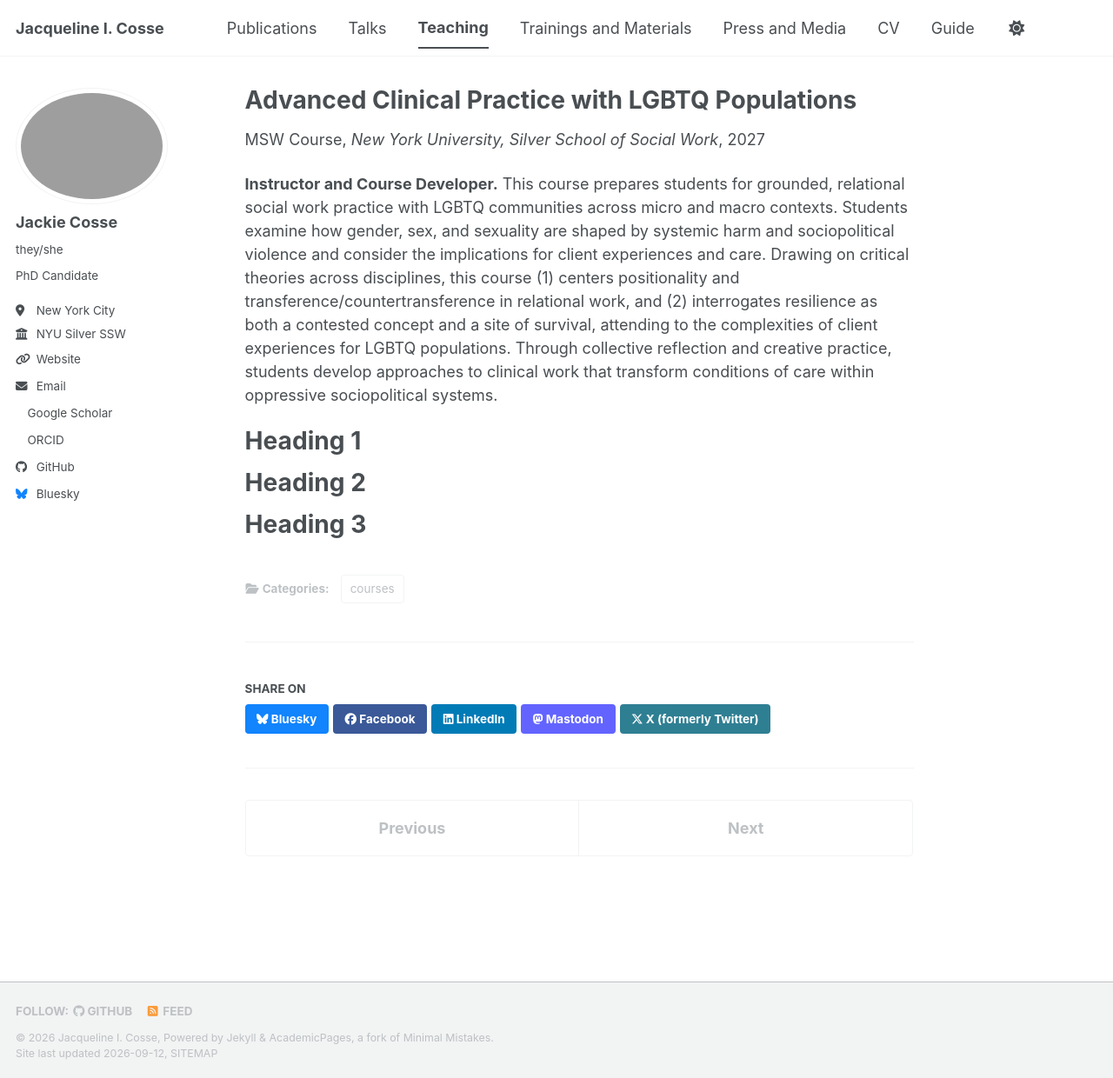
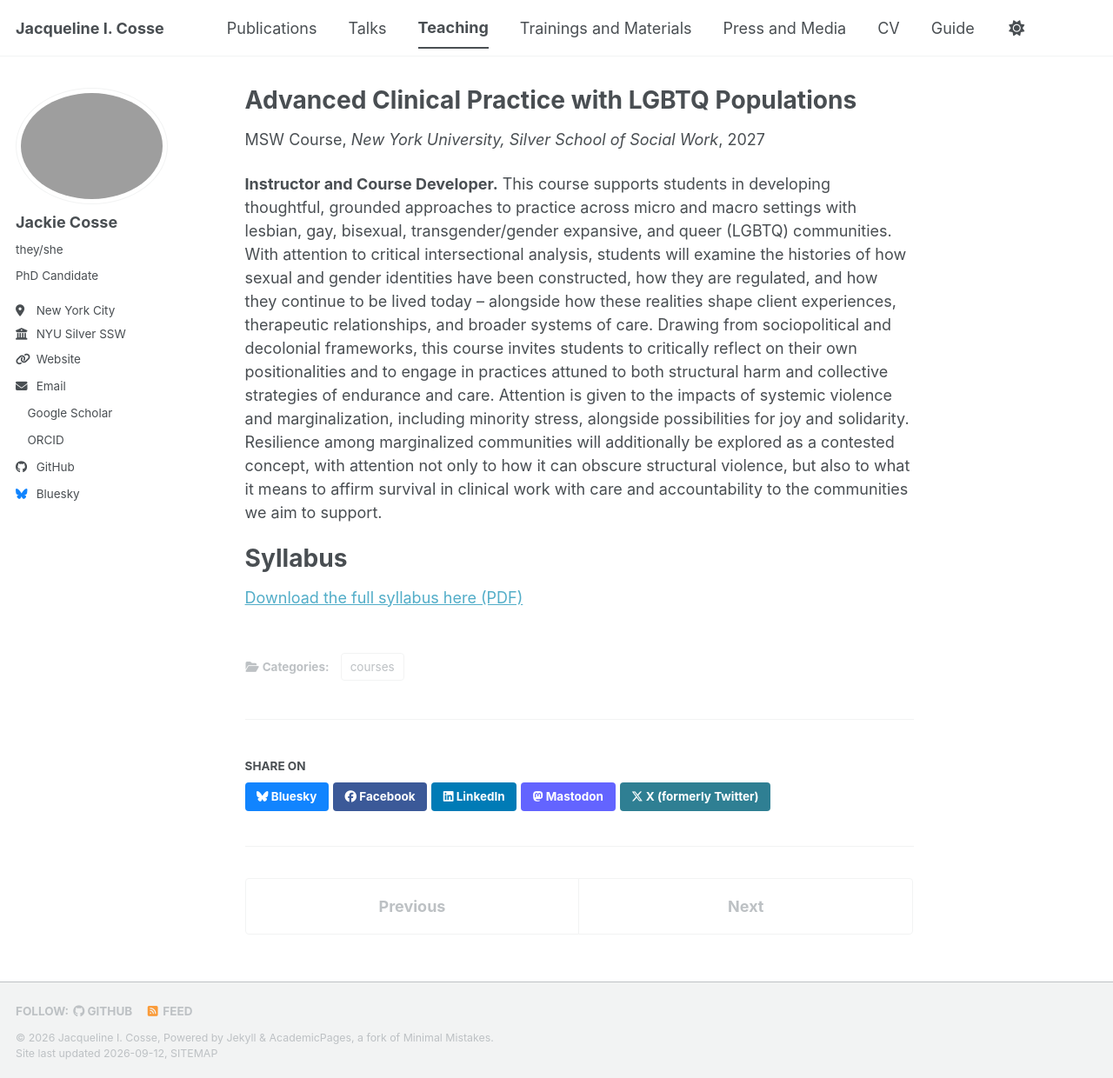
Before and after one commit to jackiecosse/jackiecosse.com, a Jekyll site: the page built from _teaching/2027-lgbtq-practice.md, in a window 1280 px wide and 1240 px high. Shown: the whole window at 87% size. Built offline with Jekyll 4.4.1, drawn with Linux system fonts in a browser that asks for light colours; a style sheet for code colours, icons or effects is not loaded.

Commit message:
Update 2027-lgbtq-practice.md

```diff
--- a/_teaching/2027-lgbtq-practice.md
+++ b/_teaching/2027-lgbtq-practice.md
@@ -8,13 +8,9 @@ venue: "New York University, Silver School of Social Work"
 date: 2027-01-01
 location: "New York, NY"
 ---
-<b>Instructor and Course Developer.</b> This course prepares students for grounded, relational social work practice with LGBTQ communities across micro and macro contexts. Students examine how gender, sex, and sexuality are shaped by systemic harm and sociopolitical violence and consider the implications for client experiences and care. Drawing on critical theories across disciplines, this course (1) centers positionality and transference/countertransference in relational work, and (2) interrogates resilience as both a contested concept and a site of survival, attending to the complexities of client experiences for LGBTQ populations. Through collective reflection and creative practice, students develop approaches to clinical work that transform conditions of care within oppressive sociopolitical systems.
+<b>Instructor and Course Developer.</b> This course supports students in developing thoughtful, grounded approaches to practice across micro and macro settings with lesbian, gay, bisexual, transgender/gender expansive, and queer (LGBTQ) communities. With attention to critical intersectional analysis, students will examine the histories of how sexual and gender identities have been constructed, how they are regulated, and how they continue to be lived today – alongside how these realities shape client experiences, therapeutic relationships, and broader systems of care. Drawing from sociopolitical and decolonial frameworks, this course invites students to critically reflect on their own positionalities and to engage in practices attuned to both structural harm and collective strategies of endurance and care. Attention is given to the impacts of systemic violence and marginalization, including minority stress, alongside possibilities for joy and solidarity. Resilience among marginalized communities will additionally be explored as a contested concept, with attention not only to how it can obscure structural violence, but also to what it means to affirm survival in clinical work with care and accountability to the communities we aim to support.
 
-Heading 1
+Syllabus
 ======
 
-Heading 2
-======
-
-Heading 3
-======
+[Download the full syllabus here (PDF)](/files/LGBTQ_Practice_Syllabus_2025.pdf)
```
